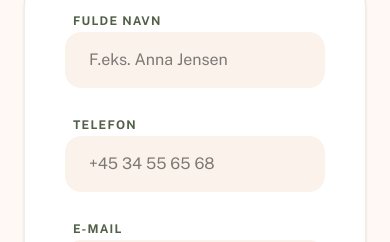
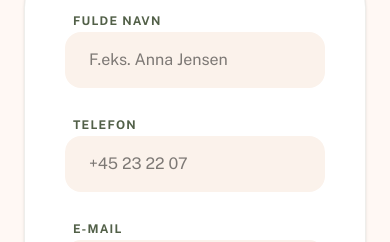
Before and after one commit to nachocp-web/Ignacio-Calderon-Perez, a React (Vite) app: page / in a window 390 px wide. Both pictures are taken after a click on the button "Bestil tid". Shown: the part 365-607 px from the top of the page. Built offline with nearby package versions, Linux system fonts and the light colour scheme.

Commit message:
feat: update contact phone number
Update the clinic's phone number across the contact section and form inputs.

```diff
--- a/index.html
+++ b/index.html
@@ -3,7 +3,7 @@
   <head>
     <meta charset="UTF-8" />
     <meta name="viewport" content="width=device-width, initial-scale=1.0" />
-    <title>My Google AI Studio App1</title>
+    <title>My Google AI Studio App</title>
   </head>
   <body>
     <div id="root"></div>
--- a/src/App.tsx
+++ b/src/App.tsx
@@ -141,7 +141,7 @@ const Footer = ({ setPage }: { setPage: (p: Page) => void }) => {
               <Mail size={16} /> kontakt@psykiatricph.dk
             </p>
             <p className="flex items-center justify-center md:justify-start gap-2">
-              <Phone size={16} /> +45 34 55 65 68
+              <Phone size={16} /> +45 23 22 07
             </p>
           </div>
         </div>
@@ -581,7 +581,7 @@ const ContactPage = () => (
                 <label className="font-body text-xs font-bold uppercase tracking-widest text-primary ml-2">Telefon</label>
                 <input
                   type="tel"
-                  placeholder="+45 34 55 65 68"
+                  placeholder="+45 23 22 07"
                   className="w-full px-6 py-4 rounded-2xl bg-surface-container-low border-transparent focus:border-primary focus:ring-0 font-body transition-all"
                 />
               </div>
@@ -615,7 +615,7 @@ const ContactPage = () => (
               {[
                 { icon: <MapPin />, label: "Klinikadresse", text: "Rolighedsvej 36, 8240 Risskov" },
                 { icon: <Mail />, label: "E-mailadresse", text: "kontakt@psykiatricph.dk" },
-                { icon: <Phone />, label: "Telefon", text: "+45 34 55 65 68" },
+                { icon: <Phone />, label: "Telefon", text: "+45 23 22 07" },
               ].map((item, i) => (
                 <div key={i} className="flex gap-6 items-start">
                   <div className="w-12 h-12 bg-white rounded-xl flex items-center justify-center text-secondary shadow-sm">
```
